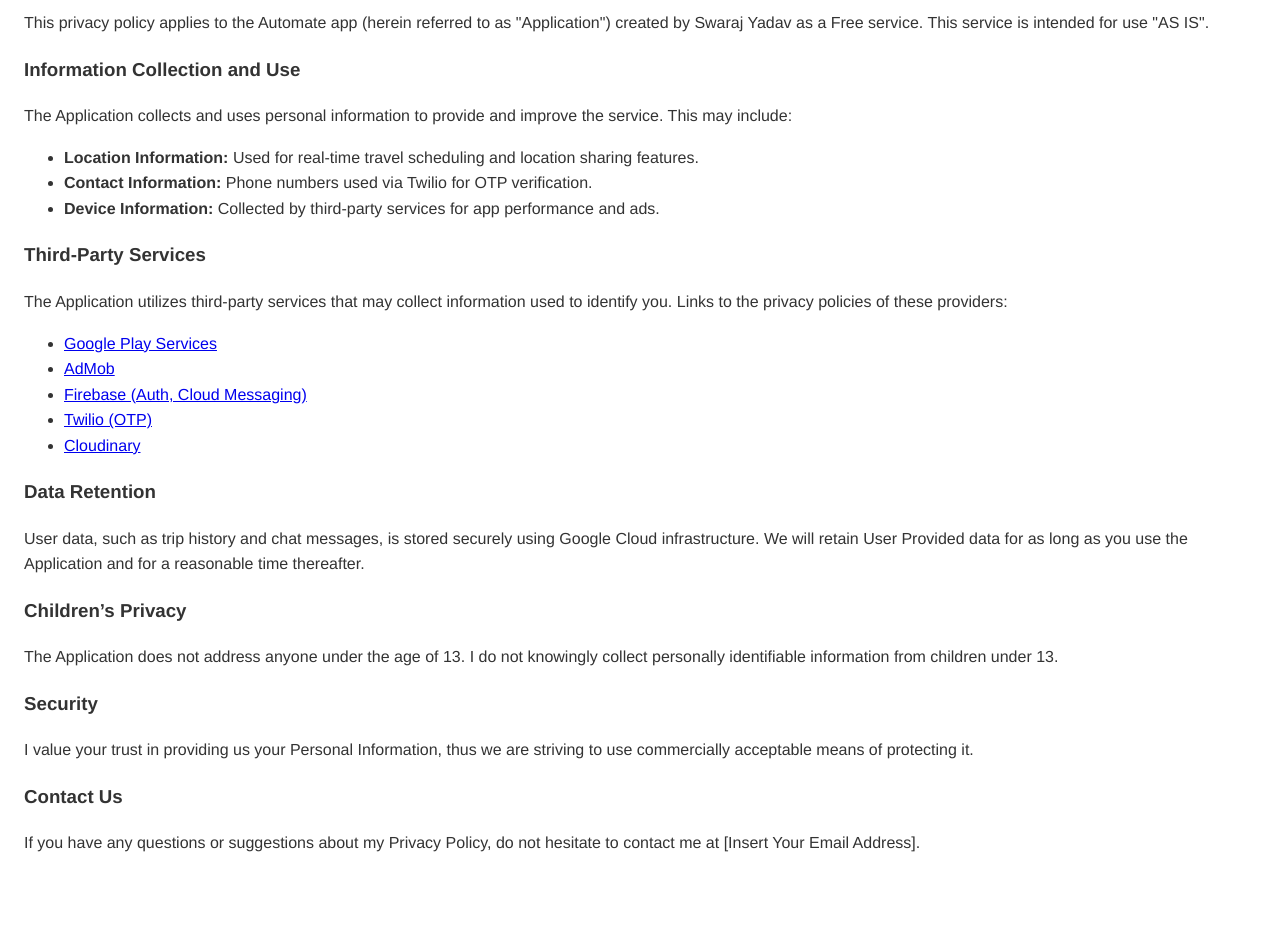
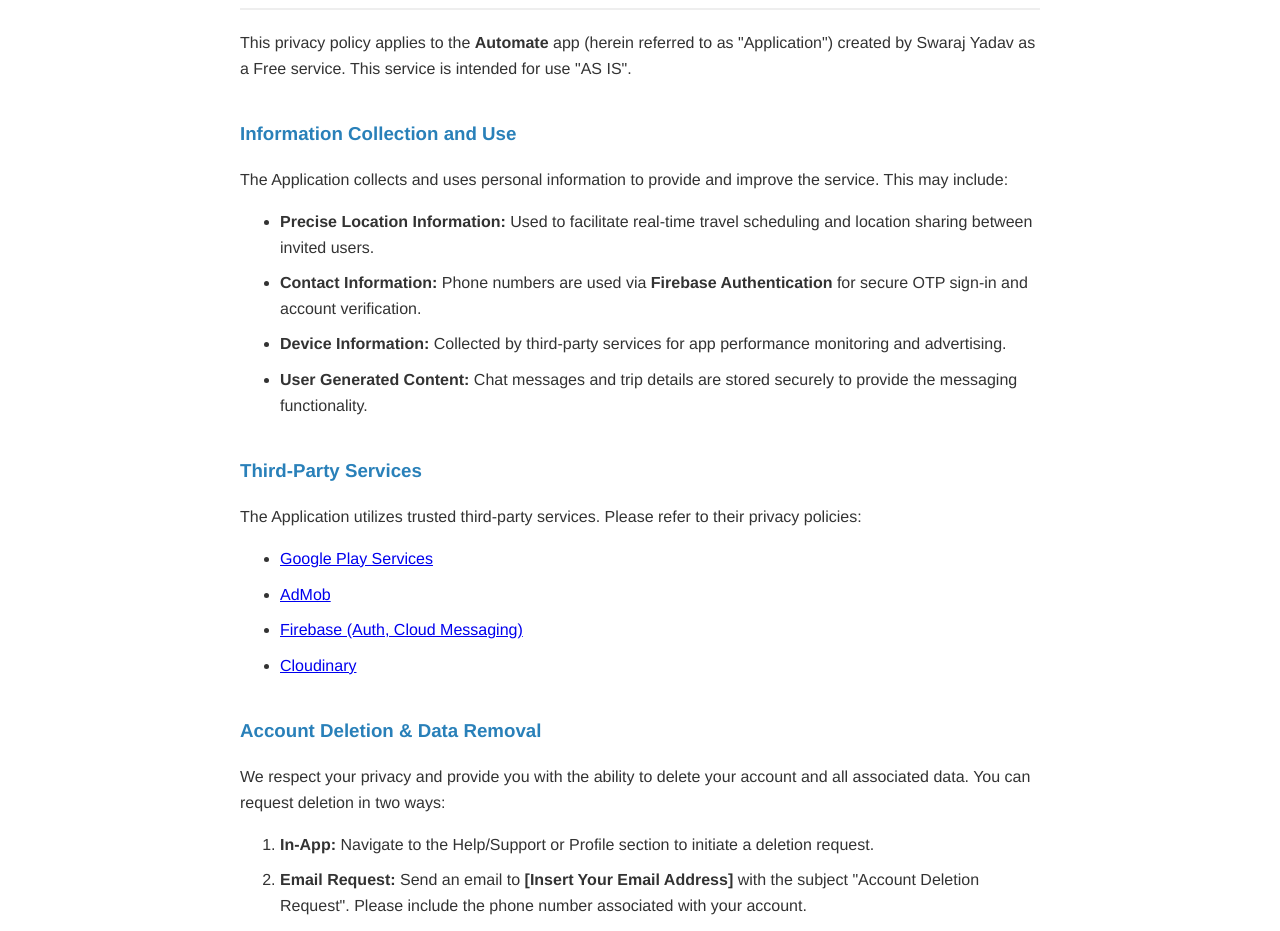
Before and after one commit to swachh01/automate-backend, a website: page index.html in a window 1280 px wide. Shown: the part 92-1023 px from the top of the page. Before the commit the page ends 988 px from the top, so only its background shows below. Drawn offline with Linux system fonts and the light colour scheme.

Commit message:
Update index.html
Privacy policy with account deletion

```diff
--- a/index.html
+++ b/index.html
@@ -3,41 +3,58 @@
 <head>
     <meta charset='utf-8'>
     <meta name='viewport' content='width=device-width'>
-    <title>Privacy Policy - Automate</title>
-    <style> body { font-family: 'Helvetica Neue', Helvetica, Arial, sans-serif; padding:1em; line-height: 1.6; color: #333; } </style>
+    <title>Privacy Policy & Data Deletion - Automate</title>
+    <style>
+        body { font-family: 'Helvetica Neue', Helvetica, Arial, sans-serif; padding:2em; line-height: 1.6; color: #333; max-width: 800px; margin: auto; }
+        h2 { color: #2c3e50; border-bottom: 2px solid #eee; padding-bottom: 10px; }
+        h3 { color: #2980b9; margin-top: 2em; }
+        .contact-box { background: #f9f9f9; padding: 15px; border-radius: 8px; border: 1px solid #ddd; margin-top: 20px; }
+        li { margin-bottom: 10px; }
+    </style>
 </head>
 <body>
     <h2>Privacy Policy</h2>
-    <p>This privacy policy applies to the Automate app (herein referred to as "Application") created by Swaraj Yadav as a Free service. This service is intended for use "AS IS".</p>
+    <p>This privacy policy applies to the <strong>Automate</strong> app (herein referred to as "Application") created by Swaraj Yadav as a Free service. This service is intended for use "AS IS".</p>
 
     <h3>Information Collection and Use</h3>
     <p>The Application collects and uses personal information to provide and improve the service. This may include:</p>
     <ul>
-        <li><strong>Location Information:</strong> Used for real-time travel scheduling and location sharing features.</li>
-        <li><strong>Contact Information:</strong> Phone numbers used via Twilio for OTP verification.</li>
-        <li><strong>Device Information:</strong> Collected by third-party services for app performance and ads.</li>
+        <li><strong>Precise Location Information:</strong> Used to facilitate real-time travel scheduling and location sharing between invited users.</li>
+        <li><strong>Contact Information:</strong> Phone numbers are used via <strong>Firebase Authentication</strong> for secure OTP sign-in and account verification.</li>
+        <li><strong>Device Information:</strong> Collected by third-party services for app performance monitoring and advertising.</li>
+        <li><strong>User Generated Content:</strong> Chat messages and trip details are stored securely to provide the messaging functionality.</li>
     </ul>
 
     <h3>Third-Party Services</h3>
-    <p>The Application utilizes third-party services that may collect information used to identify you. Links to the privacy policies of these providers:</p>
+    <p>The Application utilizes trusted third-party services. Please refer to their privacy policies:</p>
     <ul>
         <li><a href="https://www.google.com/policies/privacy/">Google Play Services</a></li>
         <li><a href="https://support.google.com/admob/answer/6128543?hl=en">AdMob</a></li>
         <li><a href="https://firebase.google.com/support/privacy">Firebase (Auth, Cloud Messaging)</a></li>
-        <li><a href="https://www.twilio.com/legal/privacy">Twilio (OTP)</a></li>
         <li><a href="https://cloudinary.com/privacy">Cloudinary</a></li>
     </ul>
 
+    <h3 id="deletion">Account Deletion & Data Removal</h3>
+    <p>We respect your privacy and provide you with the ability to delete your account and all associated data. You can request deletion in two ways:</p>
+    <ol>
+        <li><strong>In-App:</strong> Navigate to the Help/Support or Profile section to initiate a deletion request.</li>
+        <li><strong>Email Request:</strong> Send an email to <strong>[Insert Your Email Address]</strong> with the subject "Account Deletion Request". Please include the phone number associated with your account.</li>
+    </ol>
+    <p>Upon request, we will permanently delete your user profile, trip history, and chat messages from our TiDB database and Firebase Authentication within 7 business days.</p>
+
     <h3>Data Retention</h3>
-    <p>User data, such as trip history and chat messages, is stored securely using Google Cloud infrastructure. We will retain User Provided data for as long as you use the Application and for a reasonable time thereafter.</p>
+    <p>User data is stored securely using Google Cloud infrastructure. We retain your information only as long as your account is active or as needed to provide you with the services.</p>
 
     <h3>Children’s Privacy</h3>
-    <p>The Application does not address anyone under the age of 13. I do not knowingly collect personally identifiable information from children under 13.</p>
+    <p>The Application does not address anyone under the age of 13. We do not knowingly collect personally identifiable information from children under 13.</p>
 
     <h3>Security</h3>
-    <p>I value your trust in providing us your Personal Information, thus we are striving to use commercially acceptable means of protecting it.</p>
+    <p>We use commercially acceptable means (including encryption for chat data) to protect your personal information.</p>
 
-    <h3>Contact Us</h3>
-    <p>If you have any questions or suggestions about my Privacy Policy, do not hesitate to contact me at [Insert Your Email Address].</p>
+    <div class="contact-box">
+        <h3>Contact Us</h3>
+        <p>If you have any questions or suggestions, or to request data deletion, please contact Swaraj Yadav at: <br>
+        <strong>Email: [Insert Your Email Address]</strong></p>
+    </div>
 </body>
 </html>
```
